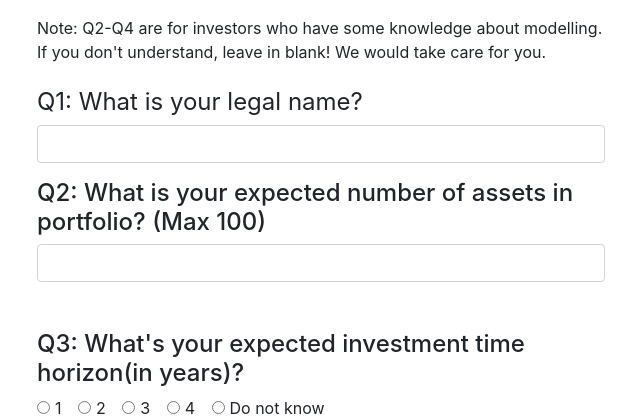
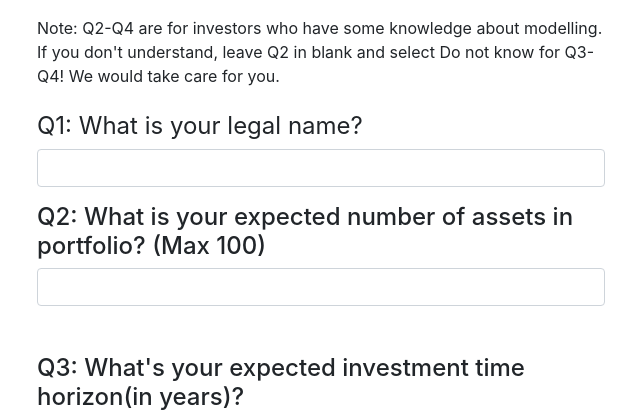
Before and after one commit to skykitten2y/web_Capstone, a Flask app: template src/templates/survey.html in a window 1280 px wide. Shown: the top 420 px of the page, without its empty margins (319-959 px from the left). Run offline with Flask 2, Linux system fonts and the light colour scheme; the template is opened without the code that fills it, so the values that code supplies are empty; some libraries are stand-ins or nearby versions.

Commit message:
Update survey.html

```diff
--- a/src/templates/survey.html
+++ b/src/templates/survey.html
@@ -19,7 +19,7 @@
     <form id = "survey-form" action="/survey/confirm" method="post">
         <div class="mx-auto p-3" style="width: 600px;">
             <div>
-                Note: Q2-Q4 are for investors who have some knowledge about modelling. If you don't understand, leave in blank! We would take care for you.
+                Note: Q2-Q4 are for investors who have some knowledge about modelling. If you don't understand, leave Q2 in blank and select Do not know for Q3-Q4! We would take care for you.
             </div>
              &nbsp
 
```
